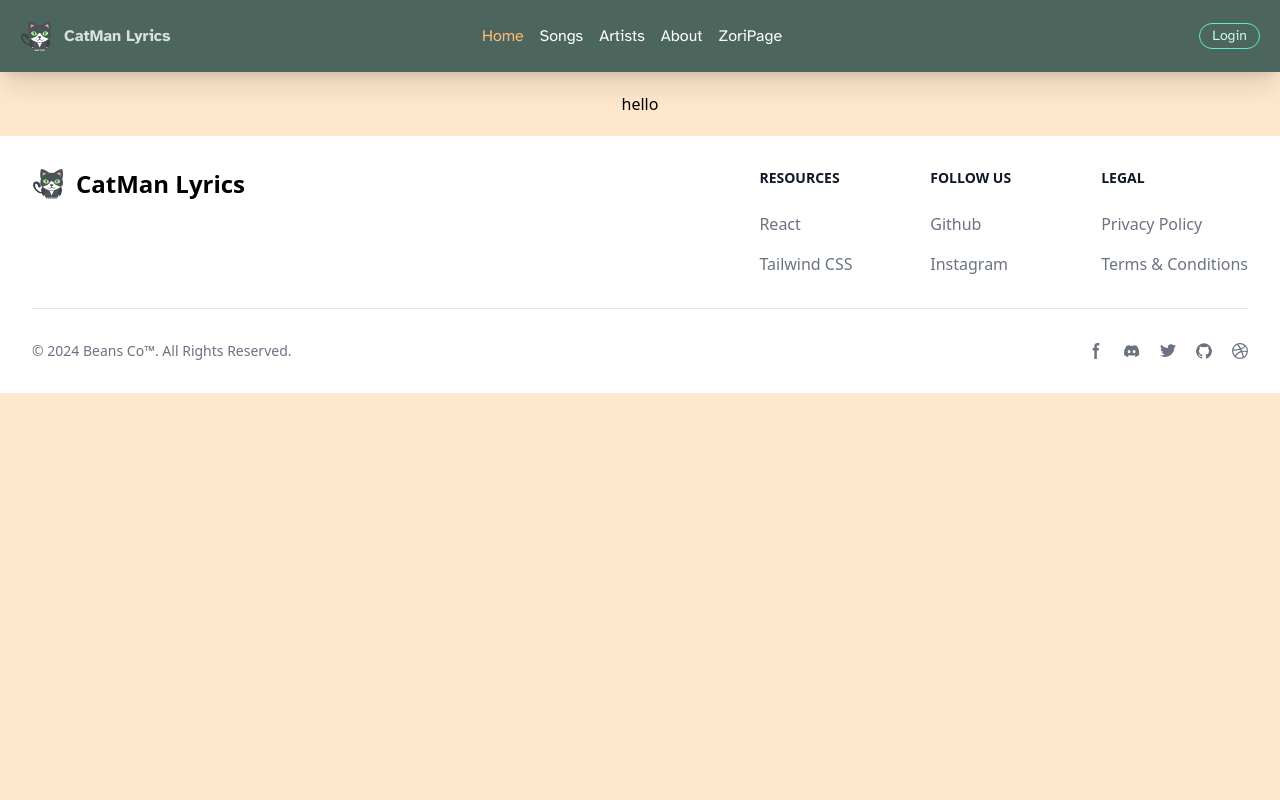
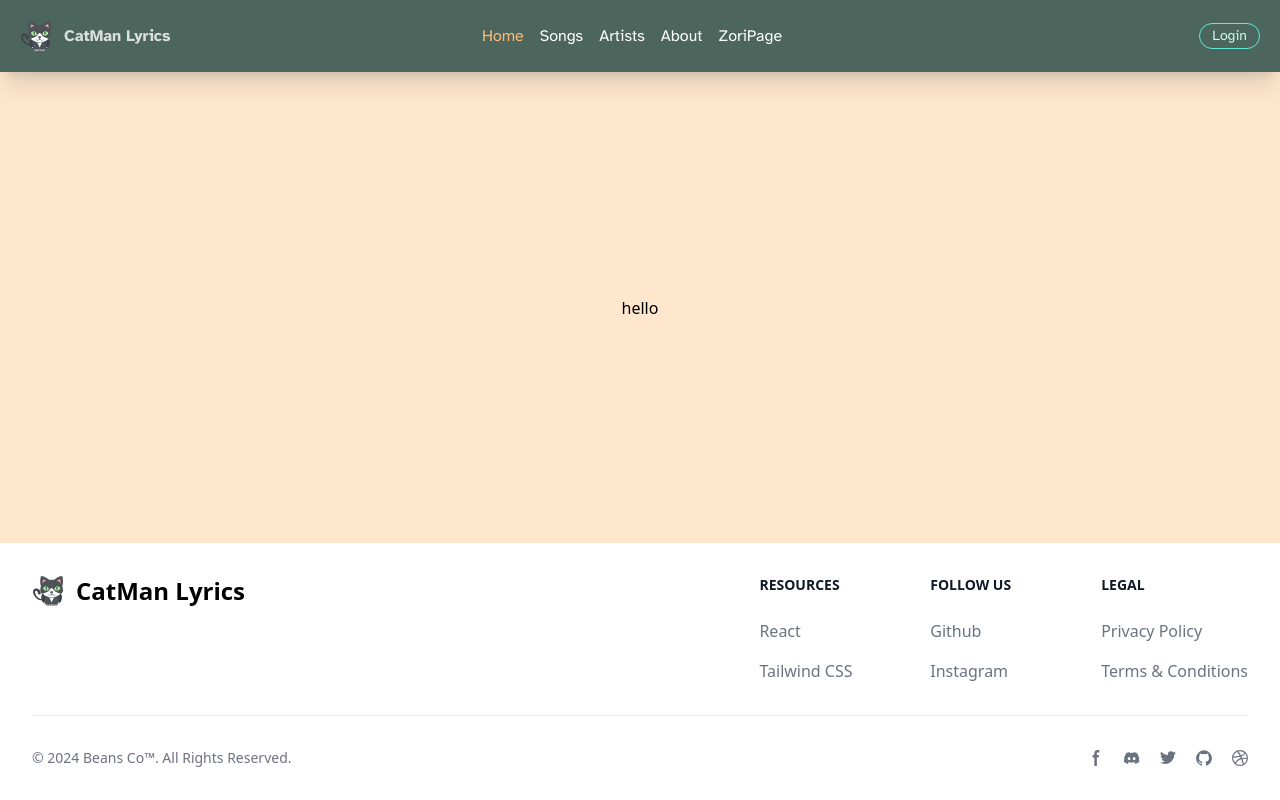
Before and after one commit to fakteahk/zoawi-vite, a React (Vite) app: page /home in a window 1280 px wide. Built offline with nearby package versions, Linux system fonts and the light colour scheme.

Commit message:
finally fixed the bottom footer

```diff
--- a/src/ui/AppLayout.jsx
+++ b/src/ui/AppLayout.jsx
@@ -5,7 +5,7 @@
 
 function AppLayout() {
   return (
-    <div className="">
+    <div className="flex flex-col min-h-screen justify-between">
       <Header />
       <div className="flex mx-auto p-5 max-w-7xl justify-center">
         <Outlet />
```
